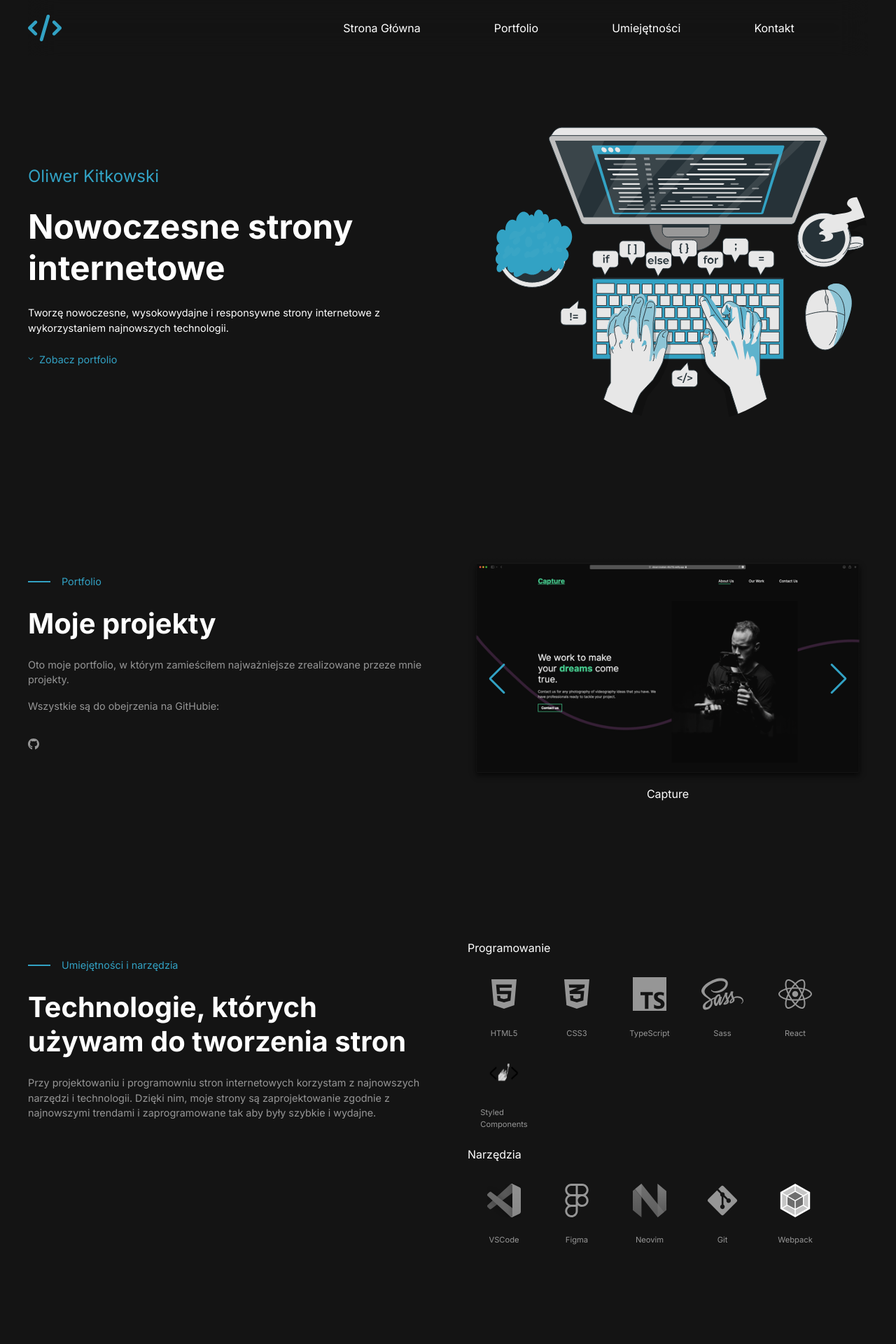
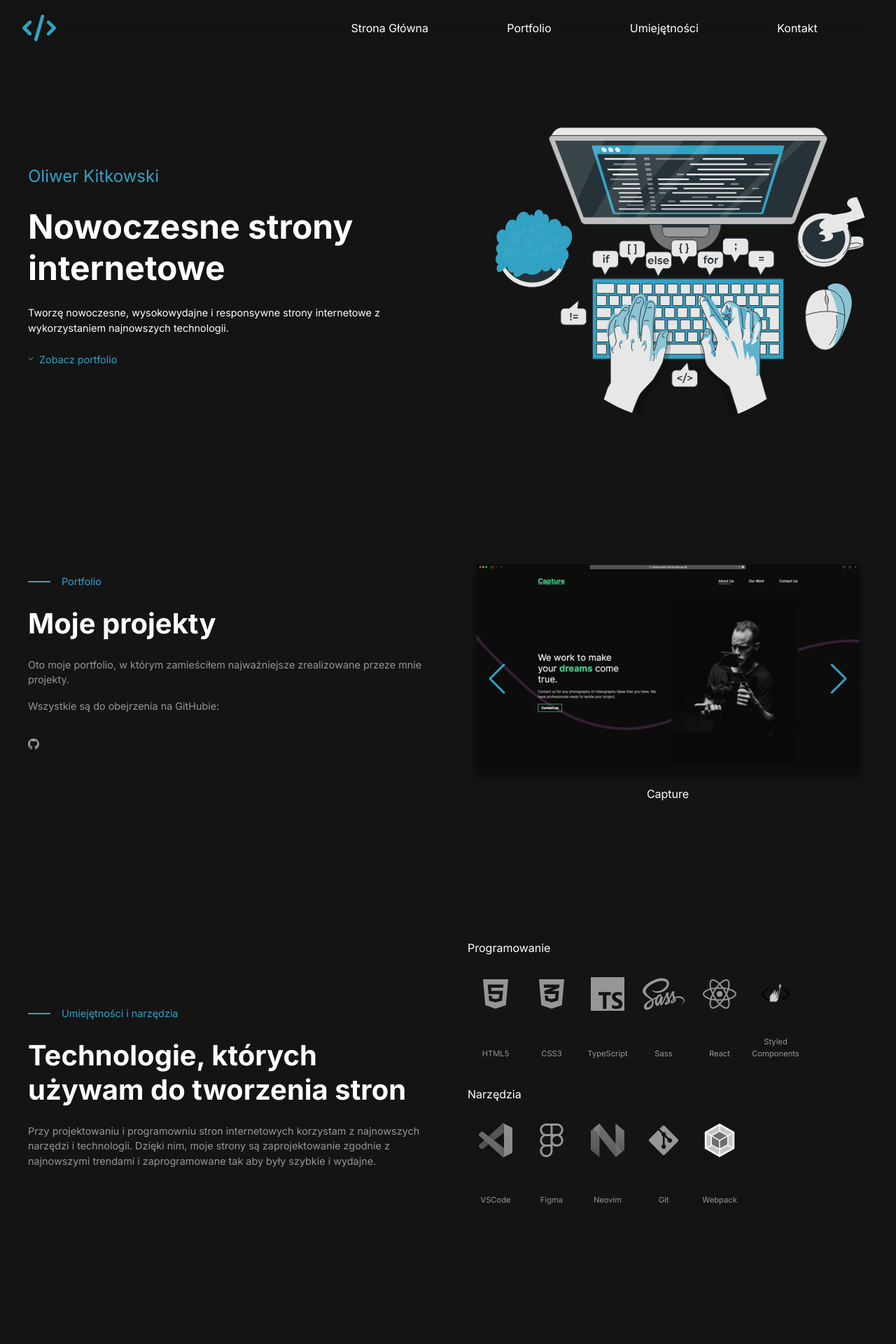
Before and after one commit to kitkovsky/new-portfolio, a React (Create React App) app: page / in a window 1280 px wide. Shown: the top 1920 px of the page at 70% size. Built offline with nearby package versions, Linux system fonts and the light colour scheme.

Commit message:
feat: more mobile styles

```diff
--- a/src/components/Hero.tsx
+++ b/src/components/Hero.tsx
@@ -10,6 +10,10 @@ const Section = styled.section`
   display: flex;
   align-items: center;
   justify-content: center;
+
+  @media screen and (max-width: 900px) {
+    margin: 5rem 3rem;
+  }
 
   @media screen and (max-width: 750px) {
     flex-direction: column;
--- a/src/components/Nav.tsx
+++ b/src/components/Nav.tsx
@@ -5,11 +5,14 @@ import logo from "../assets/logo.svg";
 const Header = styled.header`
   display: flex;
   max-height: 10rem;
-  margin: 0rem 5rem;
   position: sticky;
   top: 0;
   backdrop-filter: blur(20px);
   z-index: 2;
+
+  @media screen and (max-width: 750px) {
+    max-height: 7rem;
+  }
 `;
 
 const Logo = styled.a`
@@ -18,6 +21,7 @@ const Logo = styled.a`
   align-items: center;
   justify-content: flex-start;
   padding: 2rem 0rem;
+  padding-left: 4rem;
 
   img {
     height: 80%;
--- a/src/components/Portfolio.tsx
+++ b/src/components/Portfolio.tsx
@@ -15,9 +15,13 @@ const Section = styled.section`
   margin: 25rem 5rem;
   display: flex;
 
+  @media screen and (max-width: 900px) {
+    margin: 20rem 3rem;
+  }
+
   @media screen and (max-width: 750px) {
     flex-direction: column;
-    margin: 15rem 5rem;
+    margin: 15rem 3rem;
   }
 `;
 
--- a/src/components/Tools.tsx
+++ b/src/components/Tools.tsx
@@ -20,13 +20,21 @@ const Section = styled.section`
   margin: 25rem 5rem;
   display: flex;
 
+  @media screen and (max-width: 900px) {
+    margin: 20rem 3rem;
+  }
+
   @media screen and (max-width: 750px) {
     flex-direction: column;
-    margin: 15rem 5rem;
+    margin: 15rem 3rem;
   }
 `;
 
 const Text = styled.div`
+  display: flex;
+  flex-direction: column;
+  justify-content: center;
+
   flex: 1 1 20rem;
   margin-right: 7rem;
 
@@ -69,14 +77,17 @@ const TechGrid = styled.div`
   display: flex;
   align-items: center;
   flex-wrap: wrap;
+  margin-bottom: 2rem;
 `;
 
 const TechDiv = styled.div`
   display: flex;
-  flex-basis: 13rem;
+  flex-basis: 10rem;
   align-items: center;
-  justify-content: center;
+  justify-content: space-between;
+  text-align: center;
   flex-direction: column;
+  height: 141px;
 
   p {
     color: ${PrimaryColours.grey};
```
